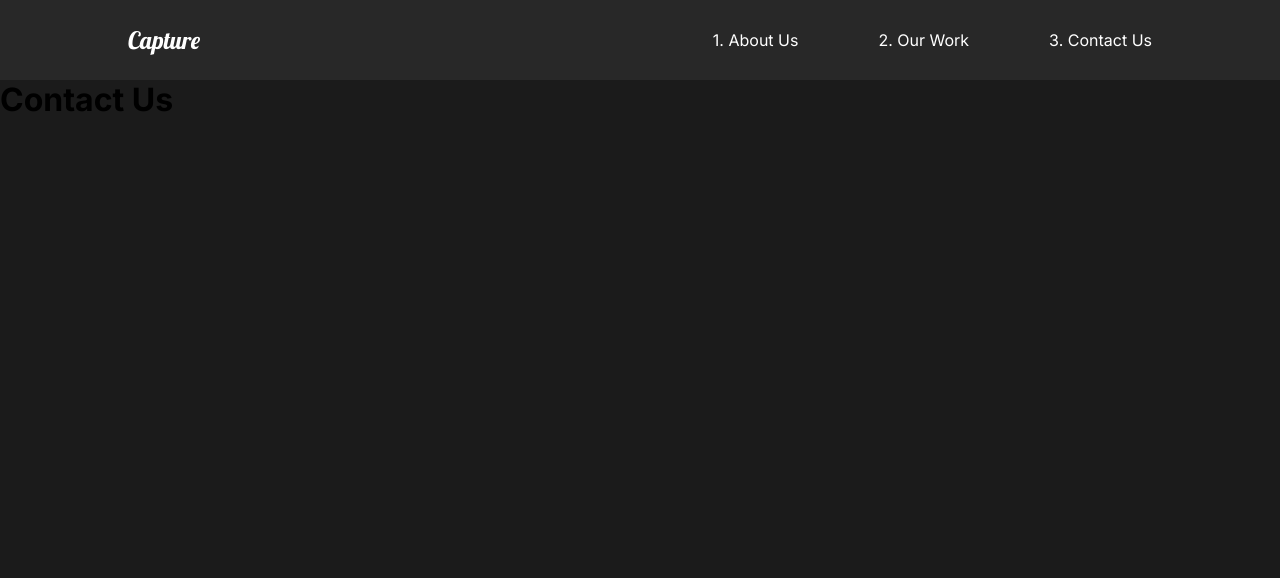
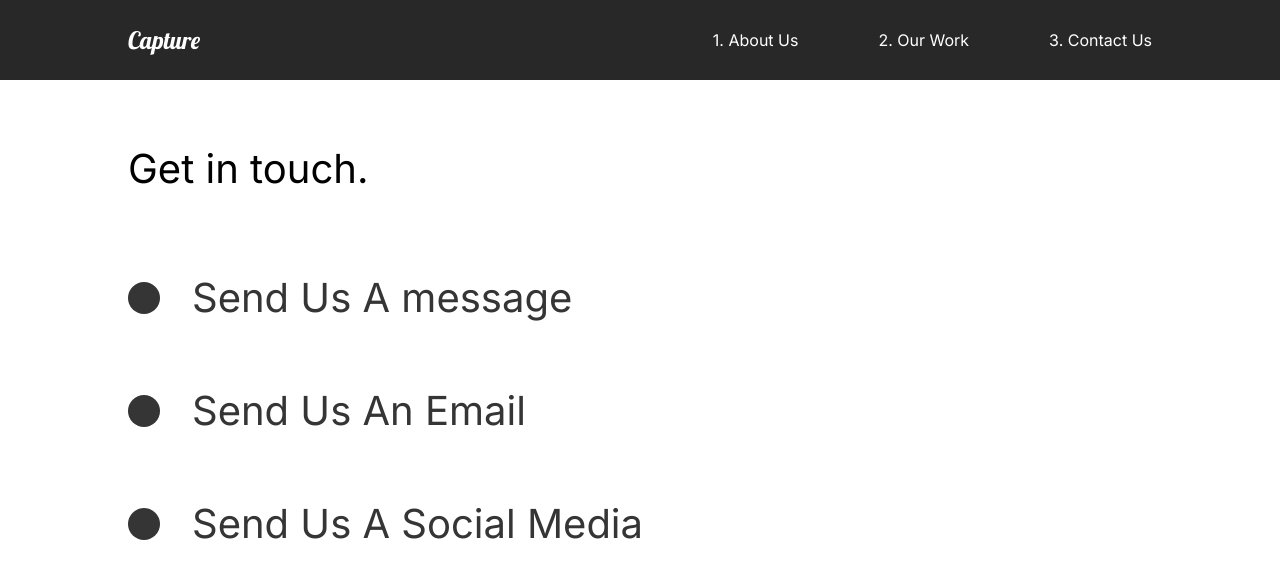
Before and after one commit to EhsanSar9135/capture-portfolio, a React (Create React App) app: page /contact in a window 1280 px wide. Shown: the top 578 px of the page. Built offline with nearby package versions, Linux system fonts and the light colour scheme.

Commit message:
Contact Animation

```diff
--- a/src/pages/ContactUs.jsx
+++ b/src/pages/ContactUs.jsx
@@ -1,19 +1,75 @@
 import React from "react";
 // Import Animations
 import { motion } from "framer-motion";
-import { pageAnimation } from "../animation";
+import { pageAnimation, titleAnimation } from "../animation";
+import styled from "styled-components";
 
 const ContactUs = () => {
    return (
-      <motion.div
+      <StyledContact
          variants={pageAnimation}
          initial="hidden"
          animate="show"
          exit="exit"
+         style={{ background: "#fff" }}
       >
-         <h1>Contact Us</h1>
-      </motion.div>
+         <Title>
+            <Hide>
+               <motion.h2 variants={titleAnimation}>Get in touch.</motion.h2>
+            </Hide>
+         </Title>
+         <div>
+            <Hide>
+               <Social variants={titleAnimation}>
+                  <Circle />
+                  <h2>Send Us A message</h2>
+               </Social>
+            </Hide>
+            <Hide>
+               <Social variants={titleAnimation}>
+                  <Circle />
+                  <h2>Send Us An Email</h2>
+               </Social>
+            </Hide>
+            <Hide>
+               <Social variants={titleAnimation}>
+                  <Circle />
+                  <h2>Send Us A Social Media</h2>
+               </Social>
+            </Hide>
+         </div>
+      </StyledContact>
    );
 };
 
+const StyledContact = styled(motion.div)`
+   padding: 4rem 8rem;
+   color: #353535;
+   min-height: 90vh;
+`;
+
+const Title = styled.div`
+   margin-bottom: 3rem;
+   color: #000;
+`;
+
+const Hide = styled.div`
+   overflow: hidden;
+`;
+
+const Circle = styled.div`
+   border-radius: 50%;
+   width: 2rem;
+   height: 2rem;
+   background: #353535;
+`;
+
+const Social = styled(motion.div)`
+   display: flex;
+   align-items: center;
+   h2 {
+      margin: 2rem;
+   }
+`;
+
 export default ContactUs;
```
